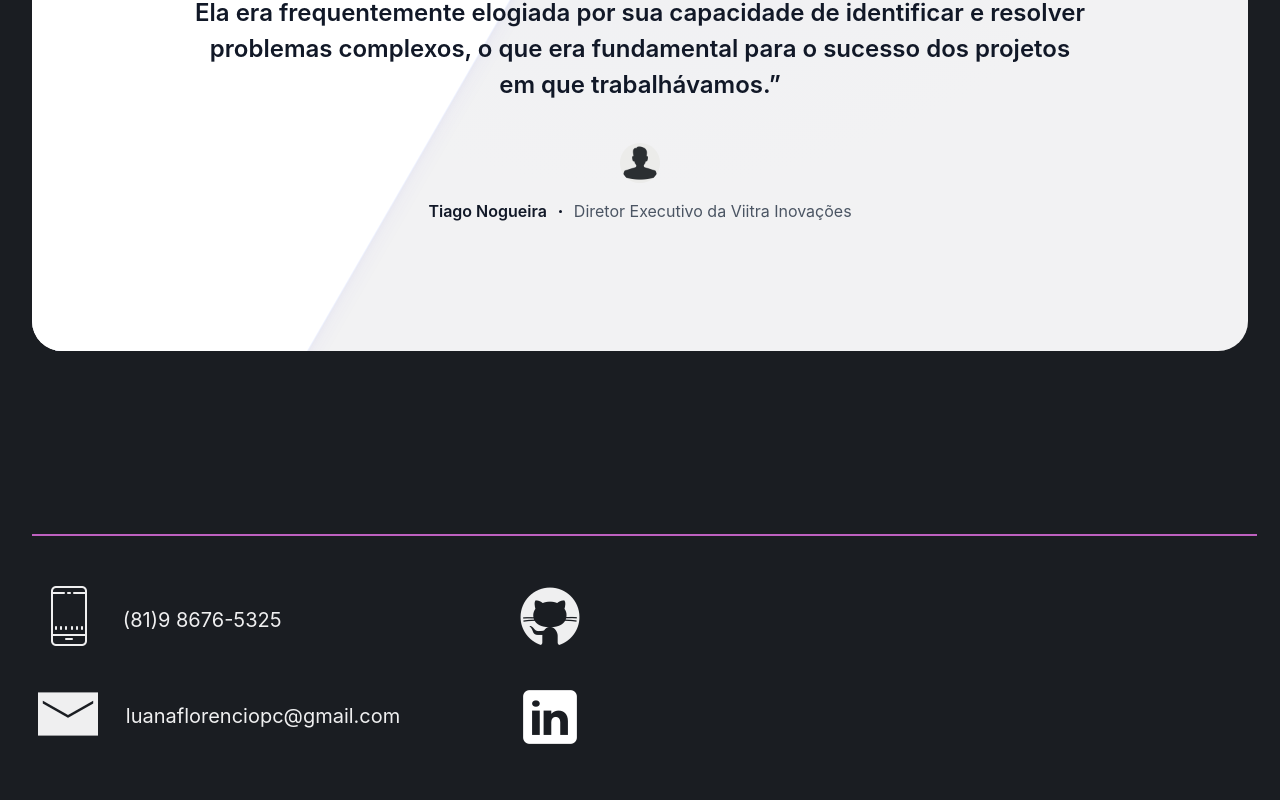
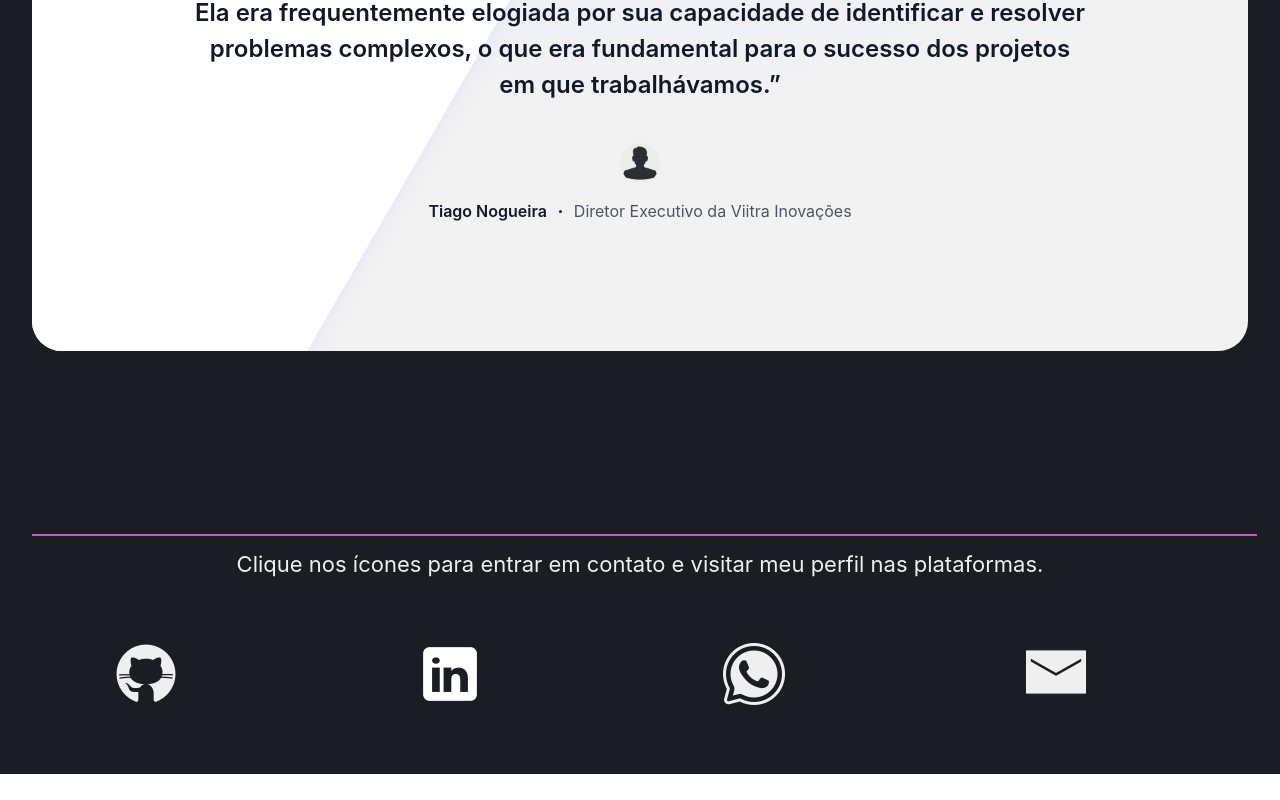
Before and after one commit to luanamoraisf/-portfolio-luana, a Vue app: page / in a window 1280 px wide. Shown: the part 6869-7669 px from the top of the page. After the commit the page ends 7643 px from the top, so only its background shows below. Built offline with nearby package versions, Linux system fonts and the light colour scheme.

Commit message:
change contact and icon, remove written data and add subtitle

```diff
--- a/src/components/Contacts.vue
+++ b/src/components/Contacts.vue
@@ -2,6 +2,7 @@
     <section id="contacts"></section>
 
     <div id="line"></div>
+    <h2 id="subtitle">Clique nos ícones para entrar em contato e visitar meu perfil nas plataformas.</h2>
 
     <div id="icons">
         <a href="https://github.com/luanamoraisf" target="_blank">
@@ -10,11 +11,12 @@
         <a href="https://www.linkedin.com/in/luana-florencio/" target="_blank">
             <img id="linkedin" src="../assets/contact/icons8-linkedin-64.png">
         </a>
-        <img id="cell" src="../assets/contact/icons8-telefone-celular-64.png">
-        <h2 class="datas" id="number">(81)9 8676-5325</h2>
-        <img id="email" src="../assets/contact/icons8-enviar-60.png">
-        <h2 class="datas" id="mail">luanaflorenciopc@gmail.com</h2>
-
+        <a href="https://wa.me/558186765325" target="_blank">
+            <img id="cell" src="../assets/contact/icons8-whatsapp-64.png">
+        </a>
+        <a href="mailto:luanaflorenciopc@gmail.com">
+            <img id="email" src="../assets/contact/icons8-enviar-60.png">
+        </a>
     </div>
 
 
@@ -24,40 +26,12 @@
     border: 1px solid #be61c0;
     width: 1225px;
     margin-top: 15%;
+    margin-bottom: 5%;
 }
 #icons{
     margin-top: 4%;
     margin-bottom: 3%;
-}
-#email{
-    margin-left: 0.5%;
-    margin-top: 4%;
-
-}
-#git{
-    margin-left: 40%;
-    margin-bottom: 3%;
-}
-#linkedin{
-    margin-left: 40%;
-    margin-bottom: 3%;
-
-}
-.datas{
-    color: #EFEFF0;
-    font-size: 20px;
-}
-#number{
-    margin-right: 72%;
-    margin-top: -3.5%;
-    /* margin-left: 20%; */
-}
-#mail{
-    margin-right: 62%;
-    margin-top: -3.5%;
-}
-#cell{
-    margin-left: 0.4%;
-    margin-top: -16.6%;
+    display: flex;
+    justify-content: space-around;
 }
 </style>
```
Also changed, not shown: src/assets/contact/icons8-telefone-celular-64.png (deleted), src/assets/contact/icons8-whatsapp-64.png (added).
